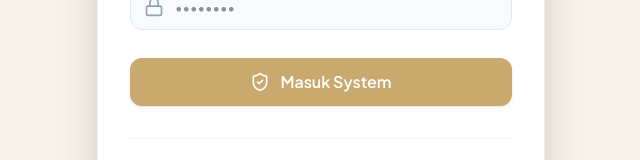
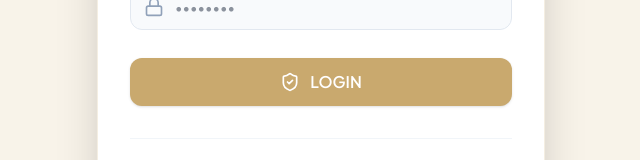
Before and after one commit to Gyndara/RPL-Resto-Unikom, a React (Vite) app in the folder frontend/: page /login in a window 1280 px wide. Shown: the part 328-488 px from the top of the page, without its empty margins (319-959 px from the left). Built offline with nearby package versions, Linux system fonts and the light colour scheme.

Commit message:
feat: implement authentication login page with role-based navigation and demo presets

```diff
--- a/frontend/src/pages/auth/Login.jsx
+++ b/frontend/src/pages/auth/Login.jsx
@@ -101,7 +101,7 @@ export default function Login() {
 
             <Button type="submit" isLoading={loading} variant="primary" size="lg" className="w-full mt-2">
               <ShieldCheck className="w-5 h-5" />
-              <span>Masuk System</span>
+              <span>LOGIN</span>
             </Button>
           </form>
 
```
